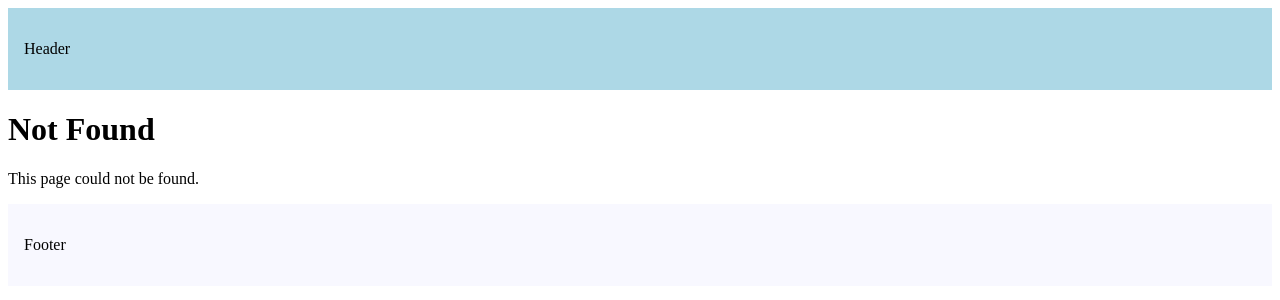
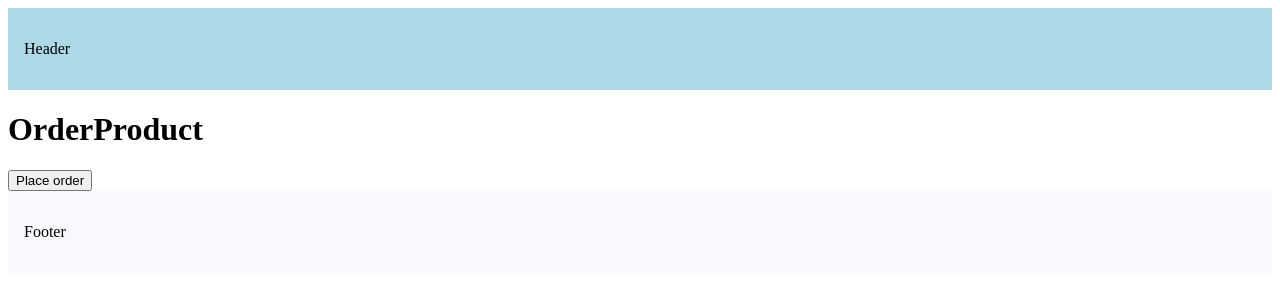
Before and after one commit to omarelnahs/Leaning-Nextjs, a Next.js app: page /order-product in a window 1280 px wide. Before the commit this address had no page. Shown: the top 300 px of the page. Built offline with nearby package versions, Linux system fonts and the light colour scheme.

Commit message:
navigating programmatically

```diff
--- /dev/null
+++ b/src/app/order-product/page.tsx
@@ -0,0 +1,19 @@
+"use client";
+import { useRouter } from "next/navigation";
+
+export default function OrderProduct() {
+  const router = useRouter();
+
+  const handleClick = () => {
+    console.log("Placing Your Order");
+    // router.push("/")
+    router.back();
+  };
+
+  return (
+    <>
+      <h1>OrderProduct</h1>
+      <button onClick={handleClick}>Place order</button>
+    </>
+  );
+}
```
